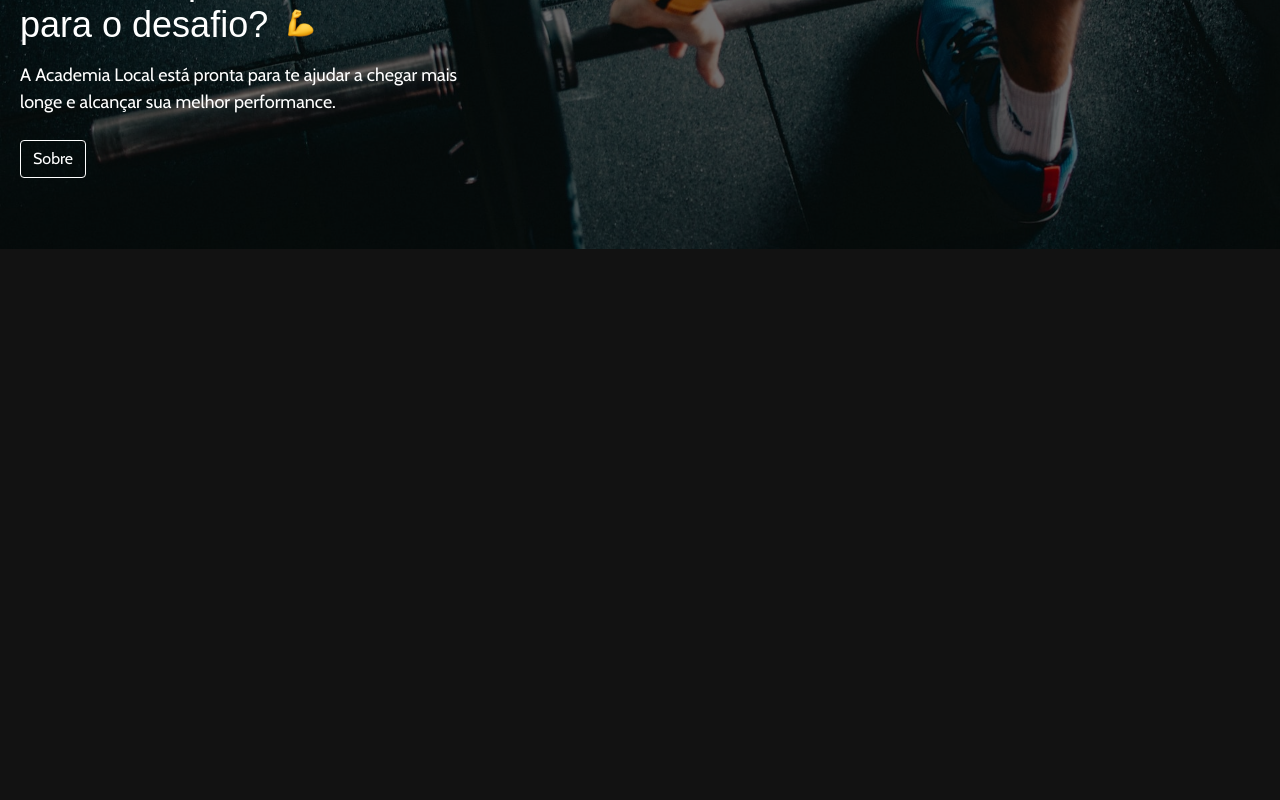
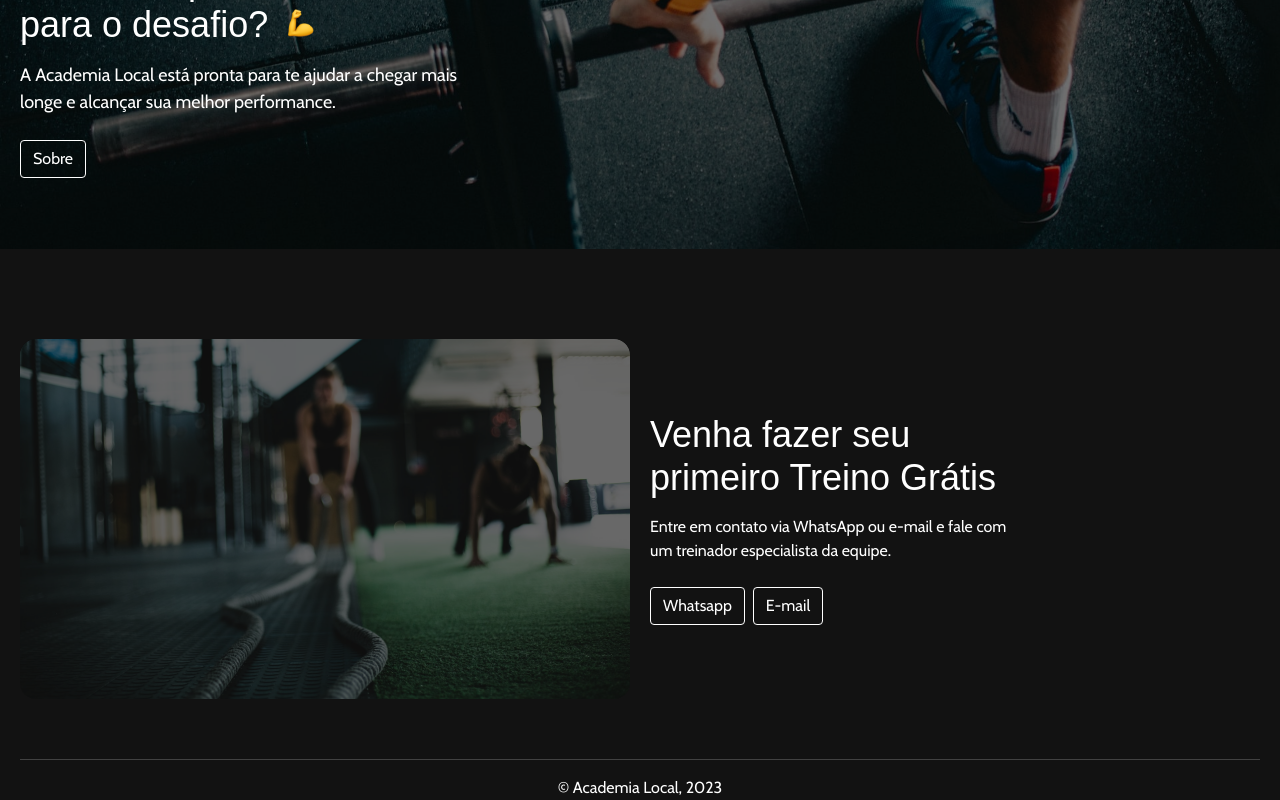
Before and after one commit to proscholdt/myappSvelte, a SvelteKit app: page / in a window 1280 px wide. Shown: the part 231-1031 px from the top of the page. Before the commit the page ends 800 px from the top, so only its background shows below. Built offline with nearby package versions, Linux system fonts and the light colour scheme.

Commit message:
Footer finalizado

```diff
--- a/src/global.css
+++ b/src/global.css
@@ -5,6 +5,8 @@
   --blak: #121212;
   --feat: #FF3E00;
   --white: #ffffff;
+  --overlay: rgba(0,0,0,0.55);
+  --subtle: rgba(255,255,255,0.20);
 }
 
 
--- /dev/null
+++ b/src/lib/Footer.svelte
@@ -0,0 +1,78 @@
+<script>
+  import img from '$lib/assets/crossfit.jpg'
+</script>
+
+<footer class="footer">
+  <div class="footer__wrapper wrap">
+    <div class="footer__img">
+      <img src="{img}" alt="">
+    </div>
+    <div class="footer__content">
+      <div class="footer__info">
+        <h2>Venha fazer seu <br>primeiro Treino Grátis</h2>
+        <p>Entre em contato via WhatsApp ou e-mail e fale com um treinador especialista da equipe.</p>
+      </div>
+      <div class="footer__btns">
+        <a href="https://api.whatsapp.com/send?phone=5527995130691" class="btn">Whatsapp</a>
+        <a href="mailto:proscholdt.h2014@gmail.com" class="btn">E-mail</a>
+      </div>
+    </div>
+  </div>
+
+
+</footer>
+
+<style>
+  .footer{ margin-top:90px; }
+
+  .footer__wrapper{
+    display:grid;
+    grid-template-columns: 1fr 1fr;
+    gap:20px;
+    align-items:center;
+  }
+
+  .footer__img{
+    position:relative;
+    border-radius:16px;
+    overflow:hidden;
+    min-height:clamp(260px, 45vh, 520px);
+  }
+
+  .footer__img img{
+    position:absolute;
+    inset:0;
+    width:100%;
+    height:100%;
+    object-fit:cover;
+    object-position:center;
+    display:block;
+    max-width:none;
+    z-index:0;
+  }
+
+  .footer__img::after{
+    content:'';
+    position:absolute;
+    inset:0;
+    background-color: var(--overlay);
+    z-index:1;
+    pointer-events:none;
+  }
+
+  img{ border-radius:16px; }
+
+  p{
+    margin-top:16px;
+    max-width:360px;
+  }
+
+  h2{ font-size: calc(36/16*1rem) }
+
+  .footer__btns{
+    margin-top:24px;
+    display:flex;
+    gap:8px;
+  }
+
+</style>
--- /dev/null
+++ b/src/lib/credits.svelte
@@ -0,0 +1,22 @@
+  <!-- credits separado do wrapper -->
+  <div class="credits wrap">
+    <div class="credits__wrapper"></div>
+    <span>© Academia Local, 2023</span>
+  </div>
+
+  <style>
+      .credits{
+    margin-top:60px;
+    text-align:center;
+  }
+
+  .credits__wrapper::before{
+    content:'';
+    display:block;
+    width:100%;
+    height:1px;
+    background-color: var(--subtle);
+    margin-bottom:16px;
+  }
+
+  </style>
--- a/src/routes/+layout.svelte
+++ b/src/routes/+layout.svelte
@@ -3,7 +3,38 @@
     import '@fontsource-variable/roboto-condensed';
     import '@fontsource-variable/Cabin';
     import Header from '$lib/Header.svelte';
+    import Footer from '$lib/Footer.svelte';
+	import Credits from '$lib/credits.svelte';
 </script>
 
-<Header/>
-<slot/>
+<div class="layout">
+
+    <Header/>
+    <main class="main">
+        <slot/>
+    </main>
+
+    <div class="footer__container">
+        <Footer/>
+    </div>
+
+    <div class="credits__container">
+        <Credits/>
+    </div>
+</div>
+
+<style>
+    .layout{
+        display:flex;
+        flex-direction:column;
+        height:100%
+    }
+
+    .footer__container{
+        margin-bottom:auto;
+    }
+
+    .credits__container{
+        margin-bottom:-70px;
+    }
+</style>
```
Also changed, not shown: src/routes/sobre/+page.svelte (line endings or trailing spaces).
